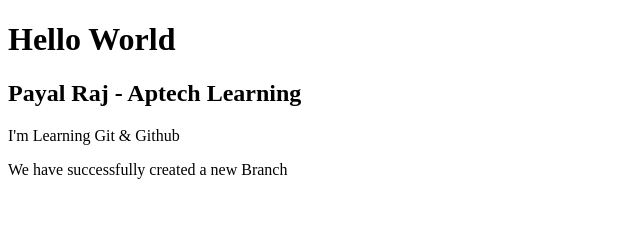
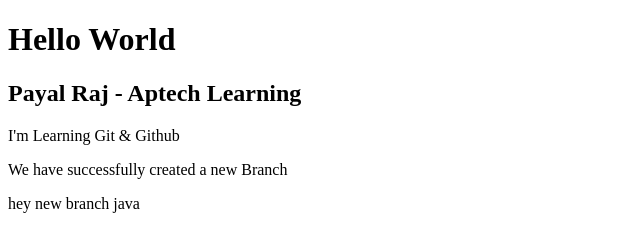
Before and after one commit to Payal-Raj/Practice, a plain HTML site: page index.html in a window 1280 px wide. Shown: the whole page, without its empty margins (0-640 px from the left). Drawn offline with Linux system fonts and the light colour scheme.

Commit message:
Jav added

```diff
--- a/index.html
+++ b/index.html
@@ -10,5 +10,6 @@
     <h2>Payal Raj - Aptech Learning</h2>
     <p>I'm Learning Git & Github</p>
     <p>We have successfully created a new Branch  </p>
+    <p>hey new branch java</p>
 </body>
 </html>
```
